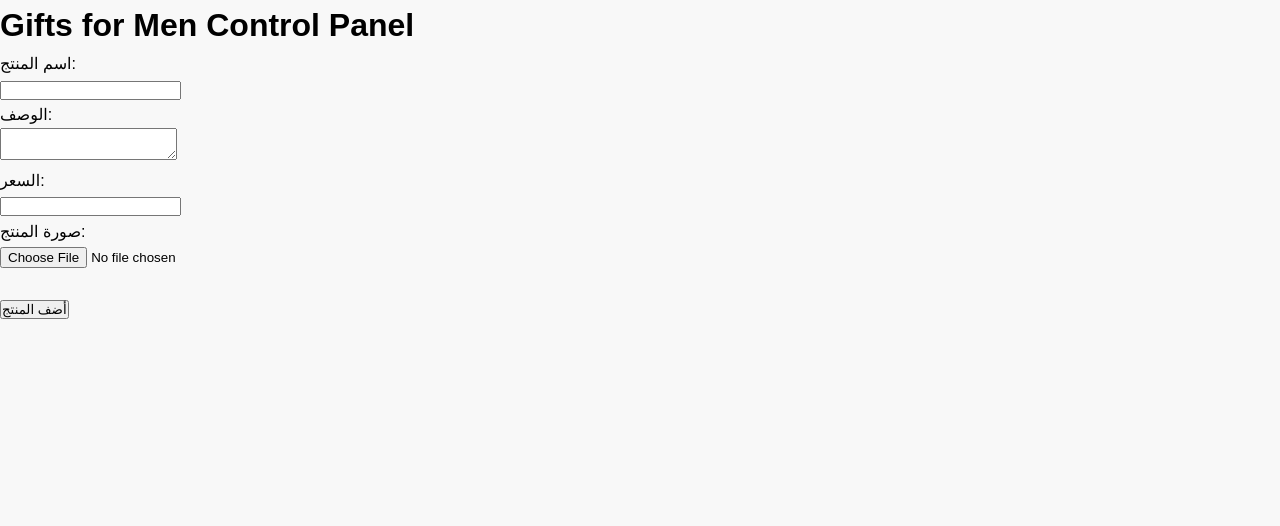
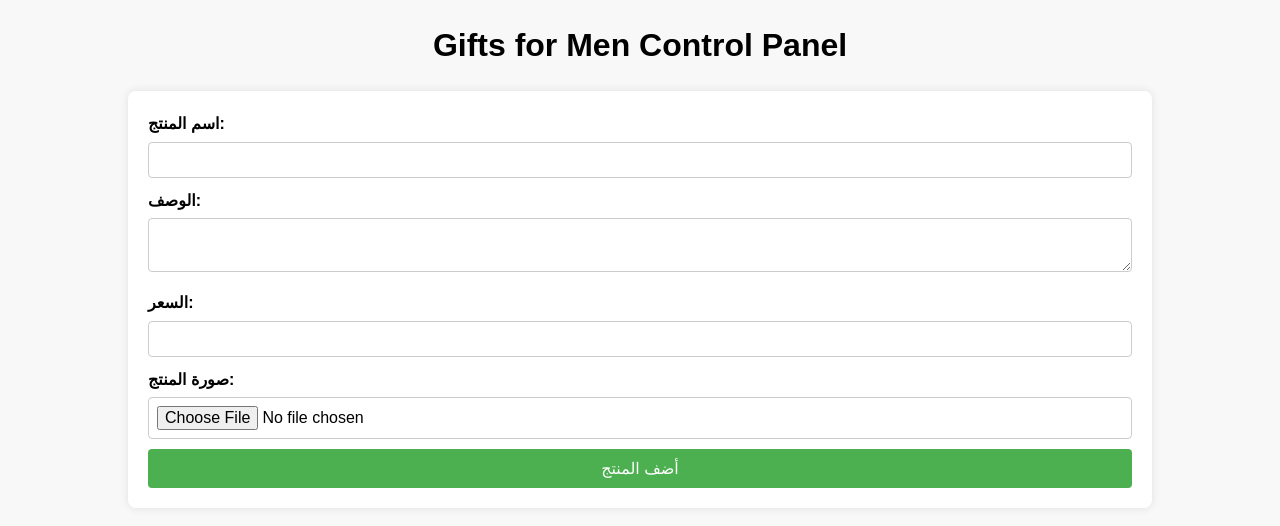
Before and after one commit to KEPV18/portrait, a plain HTML site: page control.html in a window 1280 px wide. Drawn offline with Linux system fonts and the light colour scheme.

Commit message:
Update control.html

```diff
--- a/control.html
+++ b/control.html
@@ -5,20 +5,73 @@
     <meta name="viewport" content="width=device-width, initial-scale=1.0">
     <title>Gifts for Men Control Panel</title>
     <link rel="stylesheet" href="styles.css">
+    <style>
+        body {
+            font-family: Arial, sans-serif;
+            margin: 0;
+            padding: 0;
+            background-color: #f8f8f8;
+        }
+        h1 {
+            text-align: center;
+            margin-top: 20px;
+        }
+        form {
+            width: 80%;
+            margin: 20px auto;
+            padding: 20px;
+            background-color: #fff;
+            border-radius: 8px;
+            box-shadow: 0 0 10px rgba(0, 0, 0, 0.1);
+        }
+        label {
+            display: block;
+            margin-bottom: 5px;
+            font-weight: bold;
+        }
+        input[type="text"],
+        textarea,
+        input[type="file"] {
+            width: 100%;
+            padding: 8px;
+            margin-bottom: 10px;
+            border: 1px solid #ccc;
+            border-radius: 4px;
+            box-sizing: border-box;
+            font-size: 16px;
+        }
+        button {
+            width: 100%;
+            padding: 10px;
+            background-color: #4caf50;
+            color: #fff;
+            border: none;
+            border-radius: 4px;
+            cursor: pointer;
+            font-size: 16px;
+        }
+        button:hover {
+            background-color: #45a049;
+        }
+    </style>
 </head>
 <body>
     <h1>Gifts for Men Control Panel</h1>
 
     <!-- لوحة التحكم -->
     <form id="menProductForm">
-        <label for="productName">اسم المنتج:</label><br>
-        <input type="text" id="productName" name="productName"><br>
-        <label for="productDescription">الوصف:</label><br>
-        <textarea id="productDescription" name="productDescription"></textarea><br>
-        <label for="productPrice">السعر:</label><br>
-        <input type="text" id="productPrice" name="productPrice"><br>
-        <label for="productImage">صورة المنتج:</label><br>
-        <input type="file" id="productImage" name="productImage"><br><br>
+        <label for="productName">اسم المنتج:</label>
+        <input type="text" id="productName" name="productName">
+
+        <label for="productDescription">الوصف:</label>
+        <textarea id="productDescription" name="productDescription"></textarea>
+
+        <label for="productPrice">السعر:</label>
+        <input type="text" id="productPrice" name="productPrice">
+
+        <label for="productImage">صورة المنتج:</label>
+        <input type="file" id="productImage" name="productImage">
+
         <button type="submit">أضف المنتج</button>
     </form>
 
```
